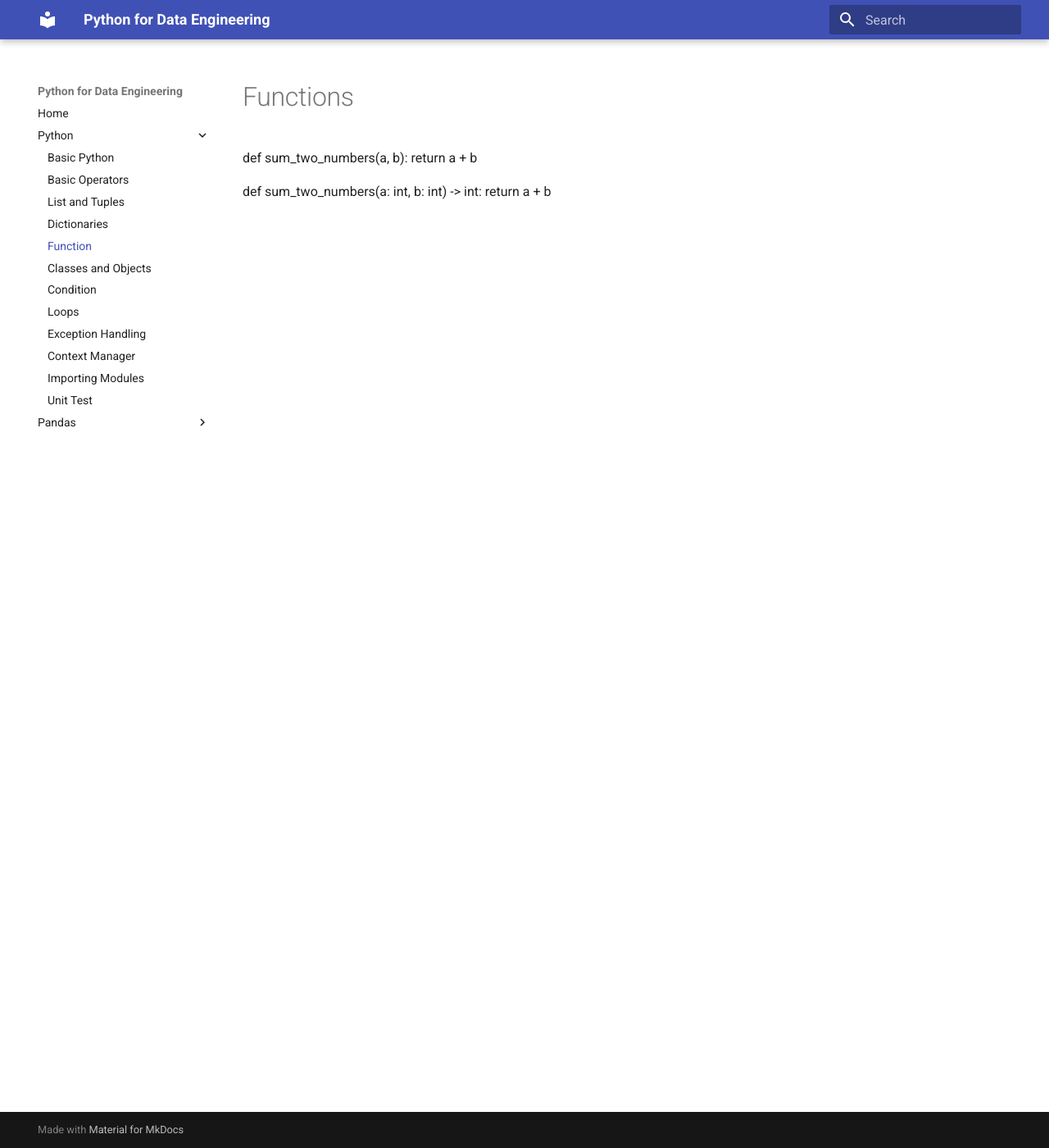
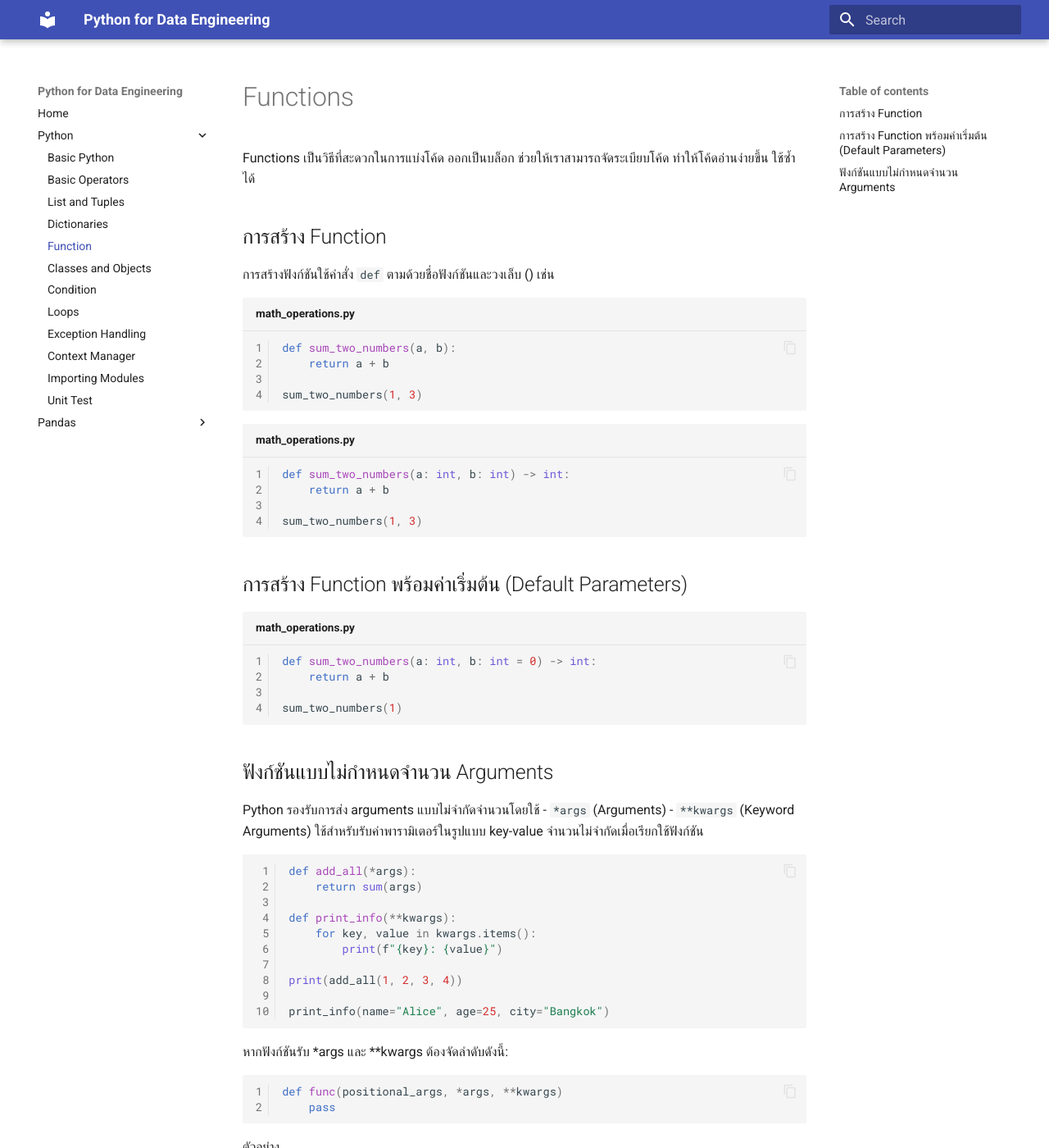
Before and after one commit to lifnaja/python-tutorial, an MkDocs documentation site: the page built from docs/python/function.md, in a window 1280 px wide and 1400 px high. Shown: the whole window at 82% size. Built offline with MkDocs 1.6.1 and Material for MkDocs 9.7.7, drawn with Linux system fonts in a browser that asks for light colours; a script that is not in the unit is left out; some of the changed text lies outside the part shown.

Commit message:
add content function

````diff
--- a/docs/python/function.md
+++ b/docs/python/function.md
@@ -1,9 +1,68 @@
 # Functions
+Functions เป็นวิธีที่สะดวกในการแบ่งโค้ด ออกเป็นบล็อก ช่วยให้เราสามารถจัดระเบียบโค้ด ทำให้โค้ดอ่านง่ายขึ้น ใช้ซ้ำได้
 
 
+
+
+## การสร้าง Function
+การสร้างฟังก์ชันใช้คำสั่ง `def` ตามด้วยชื่อฟังก์ชันและวงเล็บ () เช่น
+
+```py  title="math_operations.py" linenums="1"
 def sum_two_numbers(a, b):
     return a + b
 
+sum_two_numbers(1, 3)
+```
 
+
+
+```py  title="math_operations.py" linenums="1"
 def sum_two_numbers(a: int, b: int) -> int:
     return a + b
+
+sum_two_numbers(1, 3)
+```
+
+## การสร้าง Function พร้อมค่าเริ่มต้น (Default Parameters)
+```py  title="math_operations.py" linenums="1"
+def sum_two_numbers(a: int, b: int = 0) -> int:
+    return a + b
+
+sum_two_numbers(1)
+```
+
+##  ฟังก์ชันแบบไม่กำหนดจำนวน Arguments
+Python รองรับการส่ง arguments แบบไม่จำกัดจำนวนโดยใช้
+ - `*args`  (Arguments)
+ - `**kwargs` (Keyword Arguments) ใช้สำหรับรับค่าพารามิเตอร์ในรูปแบบ key-value จำนวนไม่จำกัดเมื่อเรียกใช้ฟังก์ชัน
+
+```py  linenums="1"
+def add_all(*args):
+    return sum(args)
+
+def print_info(**kwargs):
+    for key, value in kwargs.items():
+        print(f"{key}: {value}")
+
+print(add_all(1, 2, 3, 4))
+
+print_info(name="Alice", age=25, city="Bangkok")
+```
+
+
+
+หากฟังก์ชันรับ *args และ **kwargs ต้องจัดลำดับดังนี้:
+```py  linenums="1"
+def func(positional_args, *args, **kwargs)
+    pass
+```
+
+ตัวอย่าง
+```py  linenums="1"
+def example_function(a, b, *args, **kwargs):
+    print(f"a: {a}, b: {b}")
+    print(f"args: {args}")
+    print(f"kwargs: {kwargs}")
+
+example_function(1, 2, 3, 4, name="Alice", age=25)
+```
````
